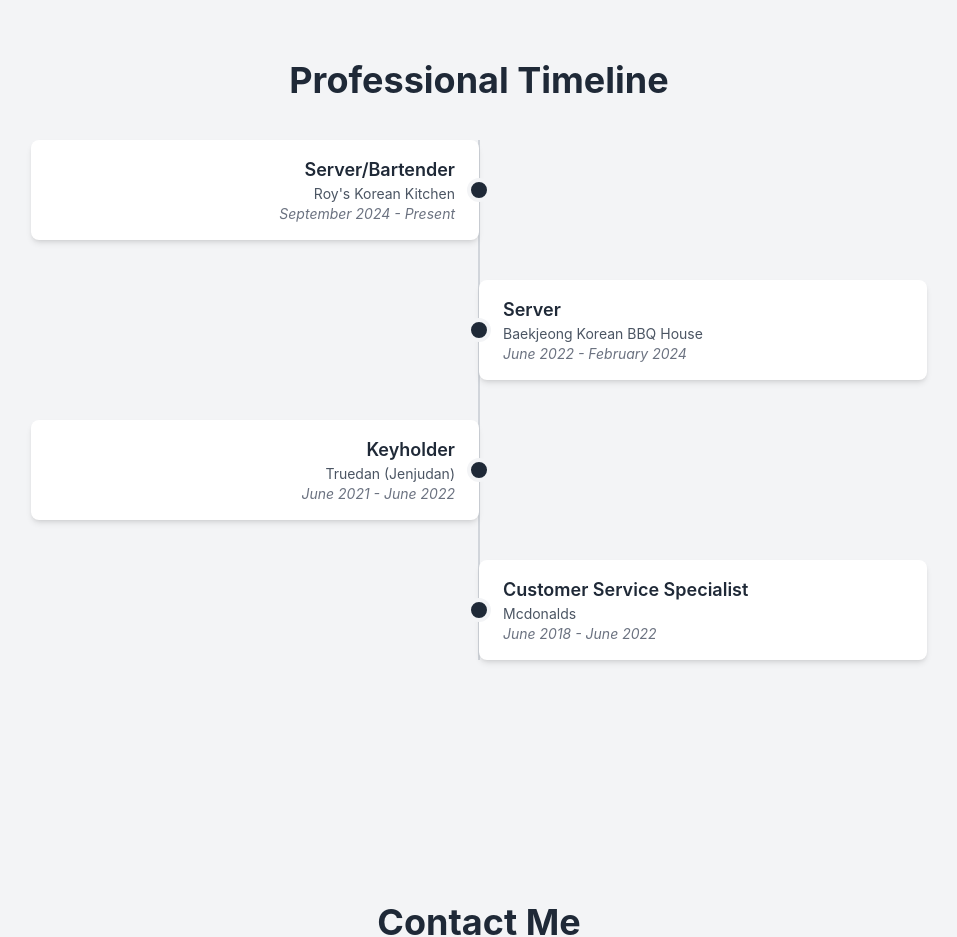
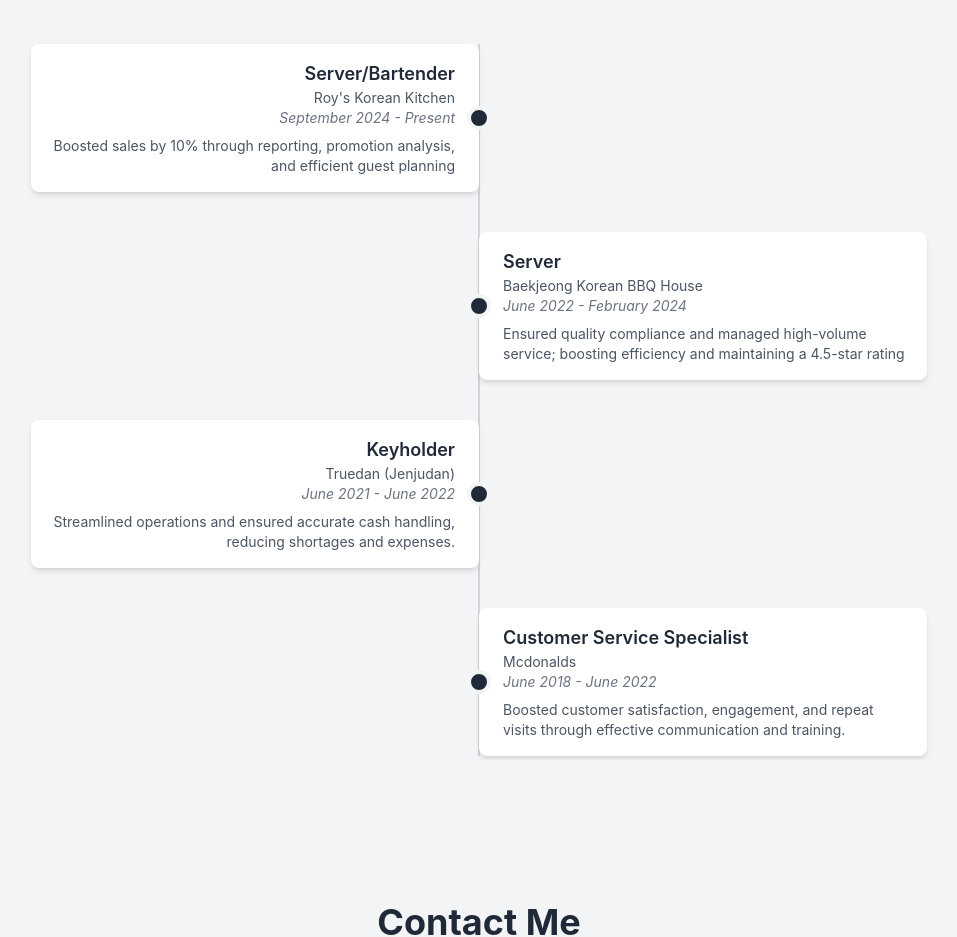
Before and after one commit to aeMyst/Portfolio, a React (Create React App) app in the folder portfolio/: page / in a window 1280 px wide. Shown: the part 2440-3377 px from the top of the page, without its empty margins (161-1118 px from the left). Built offline with nearby package versions, Linux system fonts and the light colour scheme.

Commit message:
refinement to main page and profhist

```diff
--- a/portfolio/src/App.js
+++ b/portfolio/src/App.js
@@ -47,7 +47,7 @@ const App = () => {
         <img
           src={`${process.env.PUBLIC_URL}/logogif.gif`}
           alt="Logo"
-          className="h-40 w-auto mb-6"
+          className="h-75 w-75 mb-6"
         />
 
         {/* Introductory Text */}
--- a/portfolio/src/components/ProfHist.js
+++ b/portfolio/src/components/ProfHist.js
@@ -4,21 +4,25 @@ const ProfHist = () => {
       title: "Server/Bartender",
       company: "Roy's Korean Kitchen",
       date: "September 2024 - Present",
+      description: "Boosted sales by 10% through reporting, promotion analysis, and efficient guest planning",
     },
     {
       title: "Server",
       company: "Baekjeong Korean BBQ House",
       date: "June 2022 - February 2024",
+      description: "Ensured quality compliance and managed high-volume service; boosting efficiency and maintaining a 4.5-star rating",
     },
     {
       title: "Keyholder",
       company: "Truedan (Jenjudan)",
       date: "June 2021 - June 2022",
+      description: "Streamlined operations and ensured accurate cash handling, reducing shortages and expenses.",
     },
     {
       title: "Customer Service Specialist",
       company: "Mcdonalds",
       date: "June 2018 - June 2022",
+      description: "Boosted customer satisfaction, engagement, and repeat visits through effective communication and training.",
     },
   ];
 
@@ -51,7 +55,8 @@ const ProfHist = () => {
                   {item.title}
                 </h3>
                 <p className="text-sm text-gray-600">{item.company}</p>
-                <p className="text-sm text-gray-500 italic">{item.date}</p>
+                <p className="text-sm text-gray-500 italic mb-2">{item.date}</p>
+                <p className="text-sm text-gray-600">{item.description}</p>
               </div>
             </div>
           ))}
```
